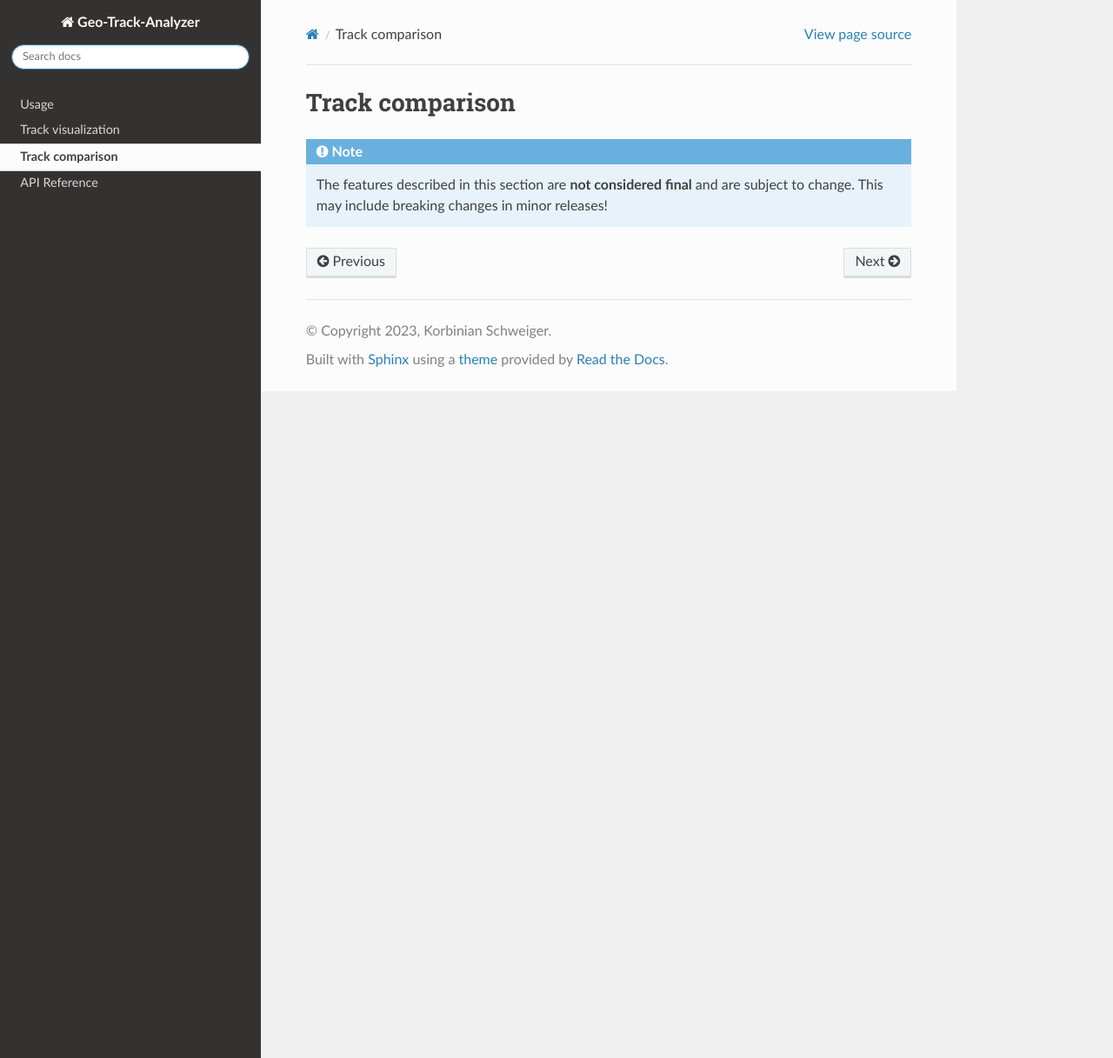
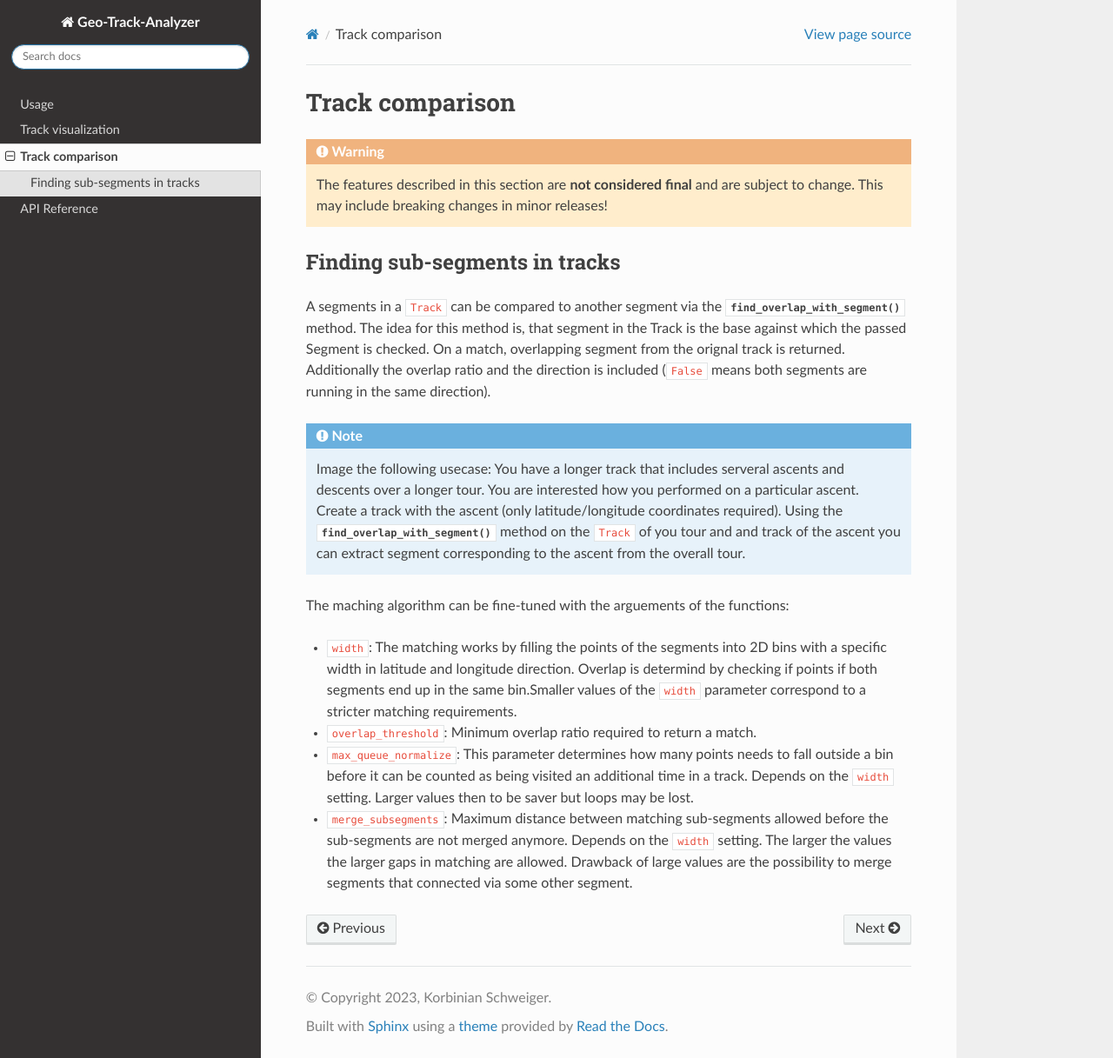
Before and after one commit to kschweiger/track_analyzer, a Sphinx documentation site: the page built from docs/comparison.rst, in a window 1280 px wide and 1217 px high. Shown: the whole window at 87% size. Built offline with Sphinx 7.4.7 and the Read the Docs theme 2.0.0, drawn with Linux system fonts in a browser that asks for light colours.

Commit message:
doc: Added comparison section

```diff
--- a/docs/comparison.rst
+++ b/docs/comparison.rst
@@ -3,6 +3,33 @@
 Track comparison
 ================
 
+.. warning::
+
+    The features described in this section are **not considered final** and are subject to change. This may include breaking changes in minor releases!
+
+Finding sub-segments in tracks
+------------------------------
+
+A segments in a ``Track`` can be compared to another segment via the  :func:`~geo_track_analyzer.GPXFileTrack.find_overlap_with_segment` method.
+The idea for this method is, that segment in the Track is the base against which the passed Segment is checked. On a match, overlapping segment
+from the orignal track is returned. Additionally the overlap ratio and the direction is included (``False`` means both segments are running in the
+same direction).
+
 .. note::
 
-    The features described in this section are **not considered final** and are subject to change. This may include breaking changes in minor releases!
+    Image the following usecase: You have a longer track that includes serveral ascents and descents over a longer tour.
+    You are interested how you performed on a particular ascent. Create a track with the ascent (only latitude/longitude coordinates
+    required). Using the  :func:`~geo_track_analyzer.GPXFileTrack.find_overlap_with_segment` method on the ``Track`` of you tour and
+    and track of the ascent you can extract segment corresponding to the ascent from the overall tour.
+
+The maching algorithm can be fine-tuned with the arguements of the functions:
+
+- ``width``: The matching works by filling the points of the segments into 2D bins with a specific width in latitude and longitude direction.
+  Overlap is determind by checking if points if both segments end up in the same bin.Smaller values of the  ``width`` parameter correspond
+  to a stricter matching requirements.
+- ``overlap_threshold``: Minimum overlap ratio required to return a match.
+- ``max_queue_normalize``:  This parameter determines how many points needs to fall outside a bin before it can be counted as being visited an
+  additional time in a track. Depends on the ``width`` setting. Larger values then to be saver but loops may be lost.
+- ``merge_subsegments``: Maximum distance between matching sub-segments allowed before the sub-segments are not merged anymore. Depends on the
+  ``width`` setting. The larger the values the larger gaps in matching are allowed. Drawback of large values are the possibility to merge segments
+  that connected via some other segment.
```
Also changed, not shown: 1 other file.
